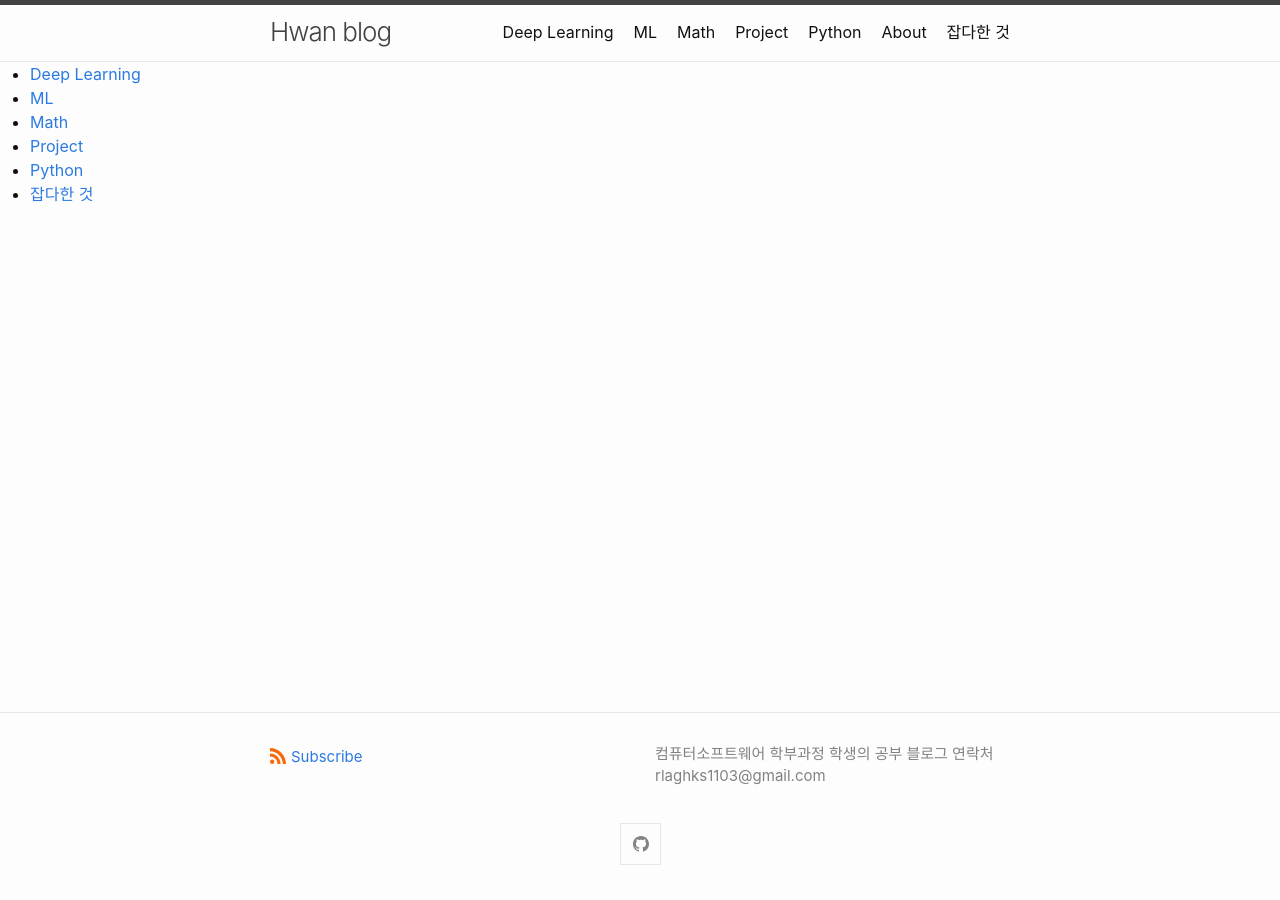
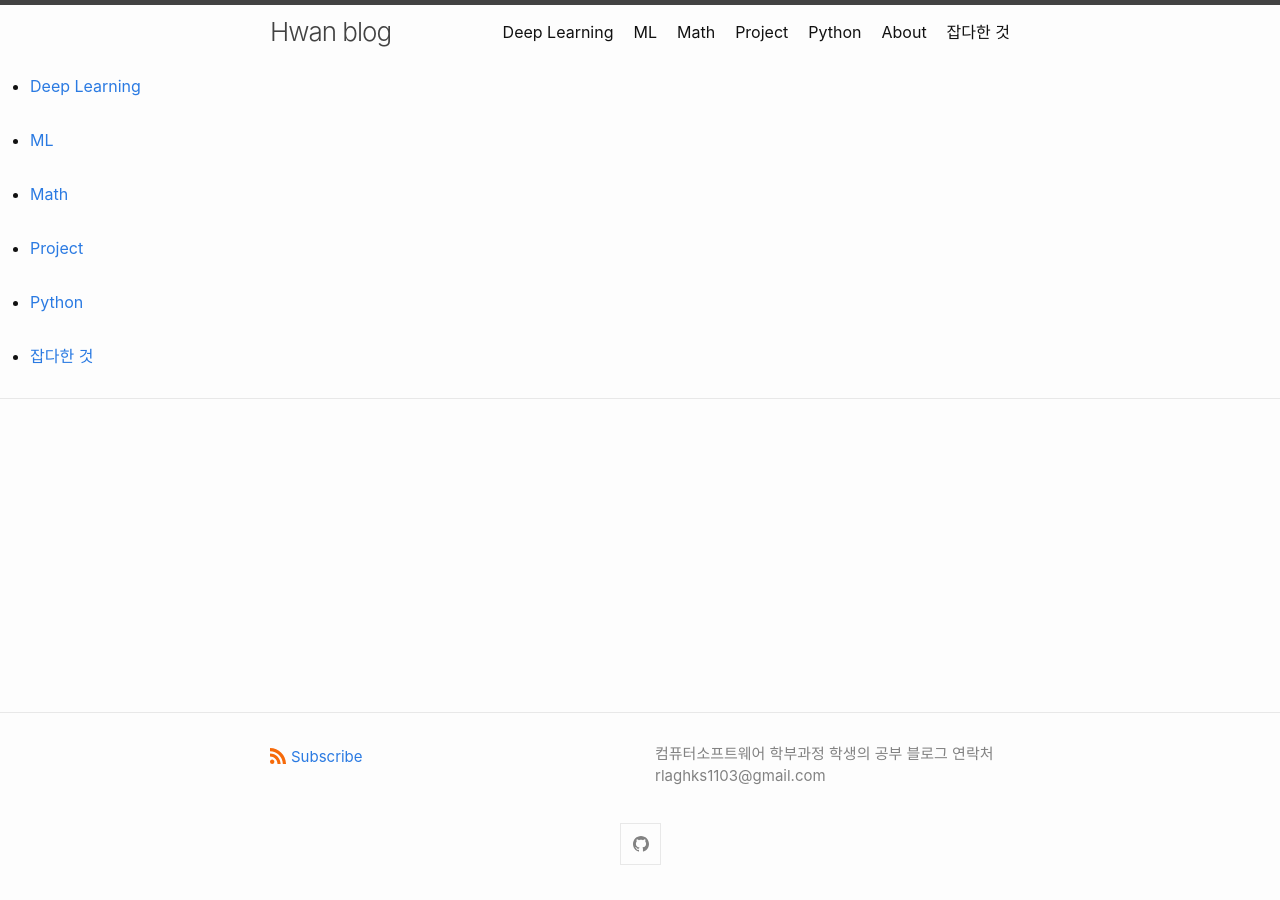
Before and after one commit to kimhwan1103/testBlog, a Jekyll site: the page built from index.md, in a window 1280 px wide. Built offline with Jekyll 4.4.1, drawn with Linux system fonts in a browser that asks for light colours.

Commit message:
카테고리 추가3

```diff
--- a/_includes/header.html
+++ b/_includes/header.html
@@ -28,9 +28,8 @@
       </nav>
     {%- endif -%}
   </div>
-</header>
 
-<header class="site-category">
+  <div class="site-category">
     <ul>
 
       {% assign pages_list = site.pages %}
@@ -44,4 +43,5 @@
       {% endfor %}
 
   </ul>
+  </div>
 </header>
```
Lines whose indentation alone changed are shown as unchanged.
